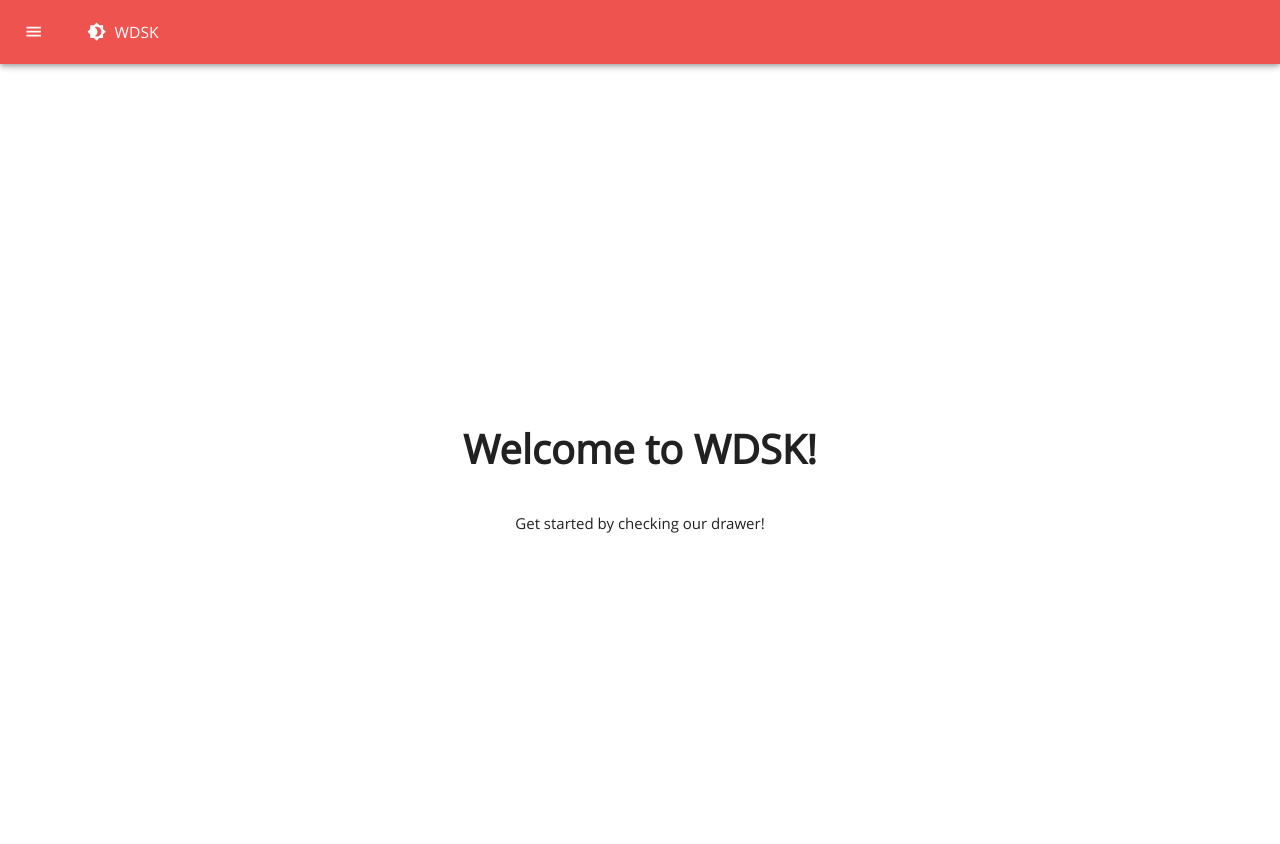
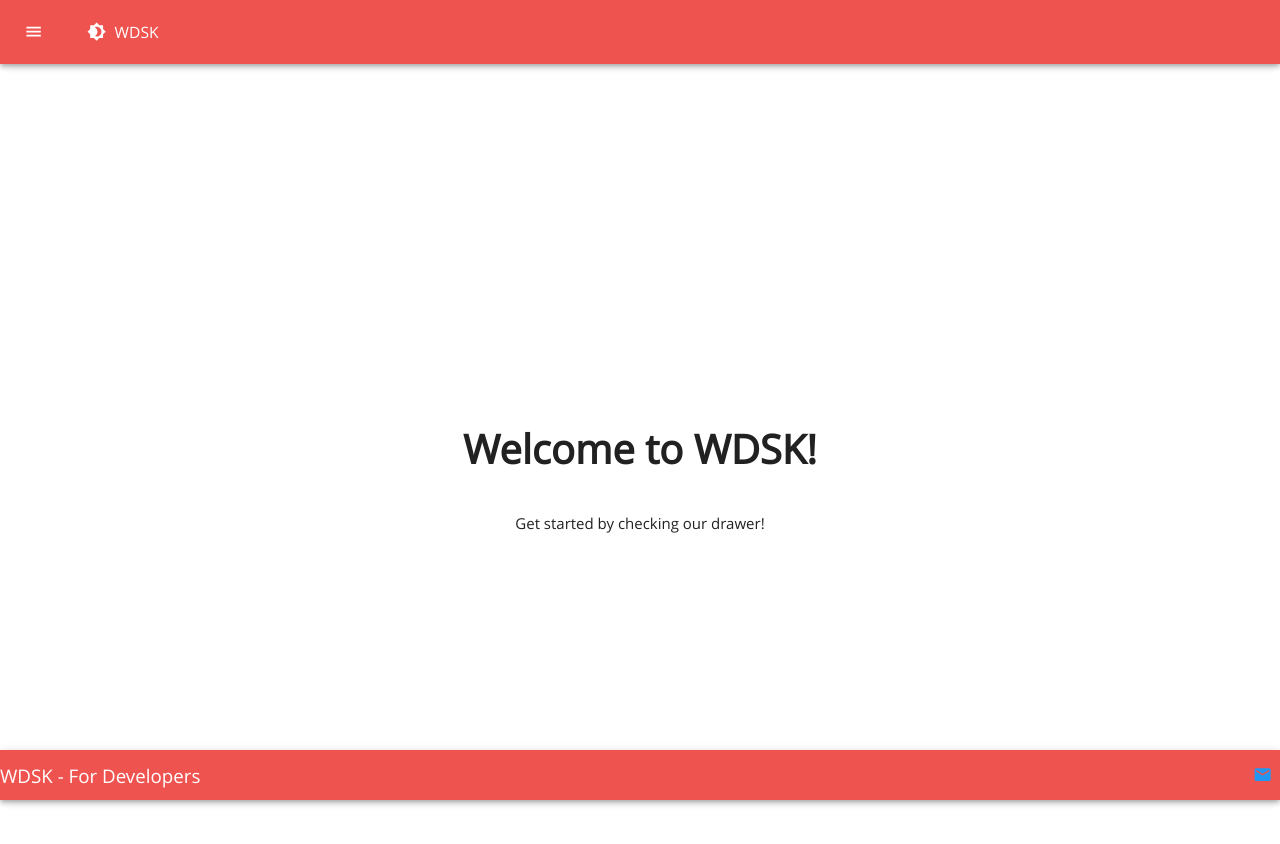
Before and after one commit to orinaveh/WDSK-UI, a Next.js app: page / in a window 1280 px wide. Shown: the top 844 px of the page. Built offline with nearby package versions, Linux system fonts and the light colour scheme.

Commit message:
feat: static footer

```diff
--- /dev/null
+++ b/common/Footer/Footer.module.scss
@@ -0,0 +1,10 @@
+.content {
+    display: flex;
+    height: 100%;
+    justify-content: center;
+    align-items: center;
+    > * {
+      flex-grow: 0;
+      margin: 0 0.25rem 0 0.25rem;
+    }
+}
--- /dev/null
+++ b/common/Footer/Footer.tsx
@@ -0,0 +1,24 @@
+import AppBar from '@mui/material/AppBar';
+import Typography from '@mui/material/Typography';
+import IconButton from '@mui/material/IconButton';
+import MailIcon from '@mui/icons-material/Mail';
+
+import styles from './Footer.module.scss';
+
+const Footer = ({ email }: { email?: string }) => {
+  return (
+    <AppBar position="fixed" sx={{ top: 'auto', bottom: 0, height: '5rem' }}>
+      <div className={styles.content}>
+        <Typography variant="h5" sx={{ flexGrow: 1 }}>
+          {`WDSK - For Developers`}
+        </Typography>
+
+        <IconButton color="secondary" href={`mailto:${email}`}>
+          <MailIcon />
+        </IconButton>
+      </div>
+    </AppBar>
+  );
+};
+
+export default Footer;
--- /dev/null
+++ b/helpers/footerHoc.tsx
@@ -0,0 +1,14 @@
+import { ComponentType } from 'react';
+import Footer from '../common/Footer/Footer';
+
+const withFooter = (Component: ComponentType<any>) => {
+  const wrappedComponent = (props: any) => (
+    <>
+      <Component {...props} />
+      <Footer email={props.email} />
+    </>
+  );
+  return wrappedComponent;
+};
+
+export default withFooter;
--- /dev/null
+++ b/helpers/getGlobalStaticProps.ts
@@ -0,0 +1,8 @@
+export const getStaticProps = () => {
+  return {
+    props: {
+      email: process.env.EMAIL ?? null
+    },
+    revalidate: 60 * 60
+  };
+};
--- a/pages/base64/index.tsx
+++ b/pages/base64/index.tsx
@@ -11,6 +11,8 @@ import Button from '@mui/material/Button';
 import { useEffect, useState } from 'react';
 import CopyAll from '@mui/icons-material/CopyAll';
 import useCopyToClipboard from '../../hooks/useCopyToClipboard';
+import { getStaticProps } from '../../helpers/getGlobalStaticProps';
+import withFooter from '../../helpers/footerHoc';
 
 const Base: NextPage = () => {
   const [userInput, setUserInput] = useState('');
@@ -101,4 +103,6 @@ const Base: NextPage = () => {
   );
 };
 
-export default Base;
+export { getStaticProps };
+
+export default withFooter(Base);
--- a/pages/cron/index.tsx
+++ b/pages/cron/index.tsx
@@ -8,6 +8,8 @@ import TextField from '@mui/material/TextField';
 import IconButton from '@mui/material/IconButton';
 import CopyAll from '@mui/icons-material/CopyAll';
 import Grid from '@mui/material/Grid';
+import { getStaticProps } from '../../helpers/getGlobalStaticProps';
+import withFooter from '../../helpers/footerHoc';
 import 'antd/lib/button/style/index.css';
 import 'antd/lib/select/style/index.css';
 
@@ -55,4 +57,6 @@ const Cron: NextPage = () => {
   );
 };
 
-export default Cron;
+export { getStaticProps };
+
+export default withFooter(Cron);
--- a/pages/index.tsx
+++ b/pages/index.tsx
@@ -1,6 +1,8 @@
 import type { NextPage } from 'next';
 import Head from 'next/head';
 import styles from '../styles/Home.module.css';
+import { getStaticProps } from '../helpers/getGlobalStaticProps';
+import withFooter from '../helpers/footerHoc';
 
 const Home: NextPage = () => {
   return (
@@ -19,4 +21,6 @@ const Home: NextPage = () => {
   );
 };
 
-export default Home;
+export { getStaticProps };
+
+export default withFooter(Home);
--- a/pages/jwt/index.tsx
+++ b/pages/jwt/index.tsx
@@ -7,6 +7,8 @@ import pageStyles from './index.module.scss';
 import TextField from '@mui/material/TextField';
 import Typography from '@mui/material/Typography';
 import IconButton from '@mui/material/IconButton';
+import { getStaticProps } from '../../helpers/getGlobalStaticProps';
+import withFooter from '../../helpers/footerHoc';
 
 import { useEffect, useRef, useState } from 'react';
 import CopyAll from '@mui/icons-material/CopyAll';
@@ -155,4 +157,6 @@ const Jwt: NextPage = () => {
   );
 };
 
-export default Jwt;
+export { getStaticProps };
+
+export default withFooter(Jwt);
```
Also changed, not shown: pages/compare/index.tsx (+6 -1 lines).
